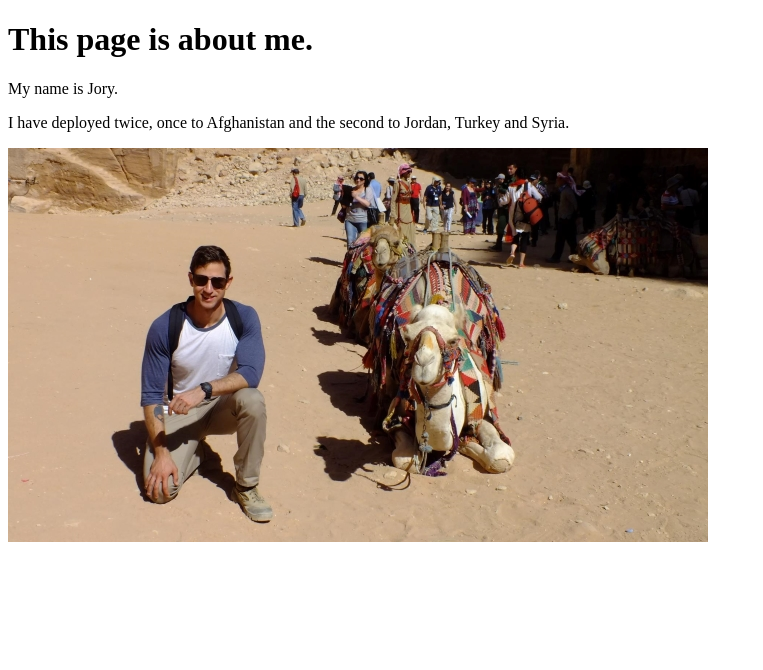
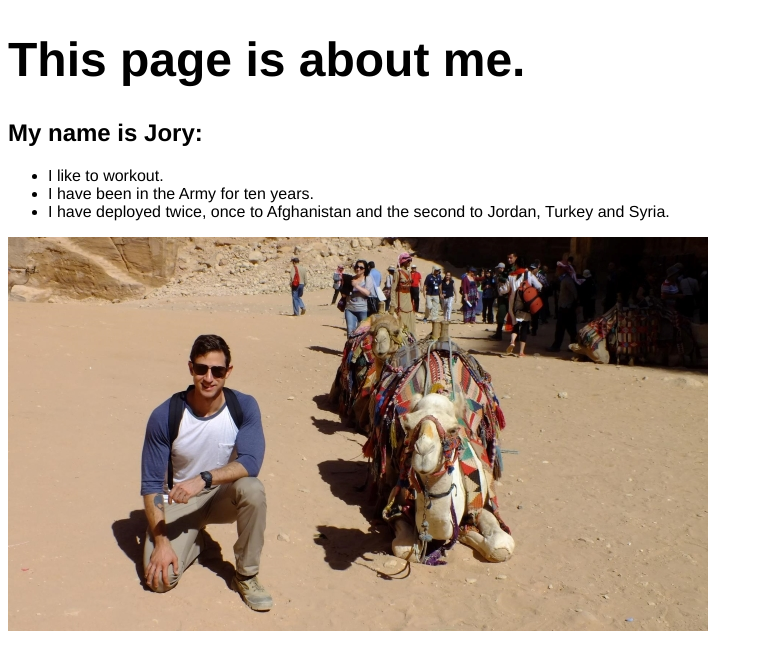
Before and after one commit to jr1784/about-jory, a plain HTML site: page index.html in a window 1280 px wide. Shown: the whole page, without its empty margins (0-763 px from the left). Drawn offline with Linux system fonts and the light colour scheme.

Commit message:
added new files css html and img

```diff
--- a/about-me-jory.css
+++ b/about-me-jory.css
@@ -0,0 +1,13 @@
+h1 {
+    font-size: xxx-large;
+}
+
+body {
+    font-family: Helvetica, "Trebuchet MS", Verdana, sans-serif;
+
+
+}
+
+img {
+    float: bottom;
+}
--- a/index.html
+++ b/index.html
@@ -2,13 +2,18 @@
 <html lang="en">
     <head>
         <meta charset="UTF-8">
+        <link rel="stylesheet" href="./about-me-jory.css">
         <title>About Jory</title>
 </head>
     <body>
         <h1>This page is about me.</h1>
-<p>My name is Jory.</p>
+        <h2>My name is Jory:</h2>
+        <ul>
 
-<p>I have deployed twice, once to Afghanistan and the second to Jordan, Turkey and Syria.</p>
-<img src="12162214_10153007886157522_463425706_o.jpg" alt="jory in jordan with camel">
+            <li>I like to workout.</li>
+            <li>I have been in the Army for ten years.</li>
+            <li>I have deployed twice, once to Afghanistan and the second to Jordan, Turkey and Syria.</li>
+        </ul>
+        <img src="12162214_10153007886157522_463425706_o.jpg" alt="jory in petra with camel">
     </body>
 </html>
```
Lines whose indentation alone changed are shown as unchanged.
